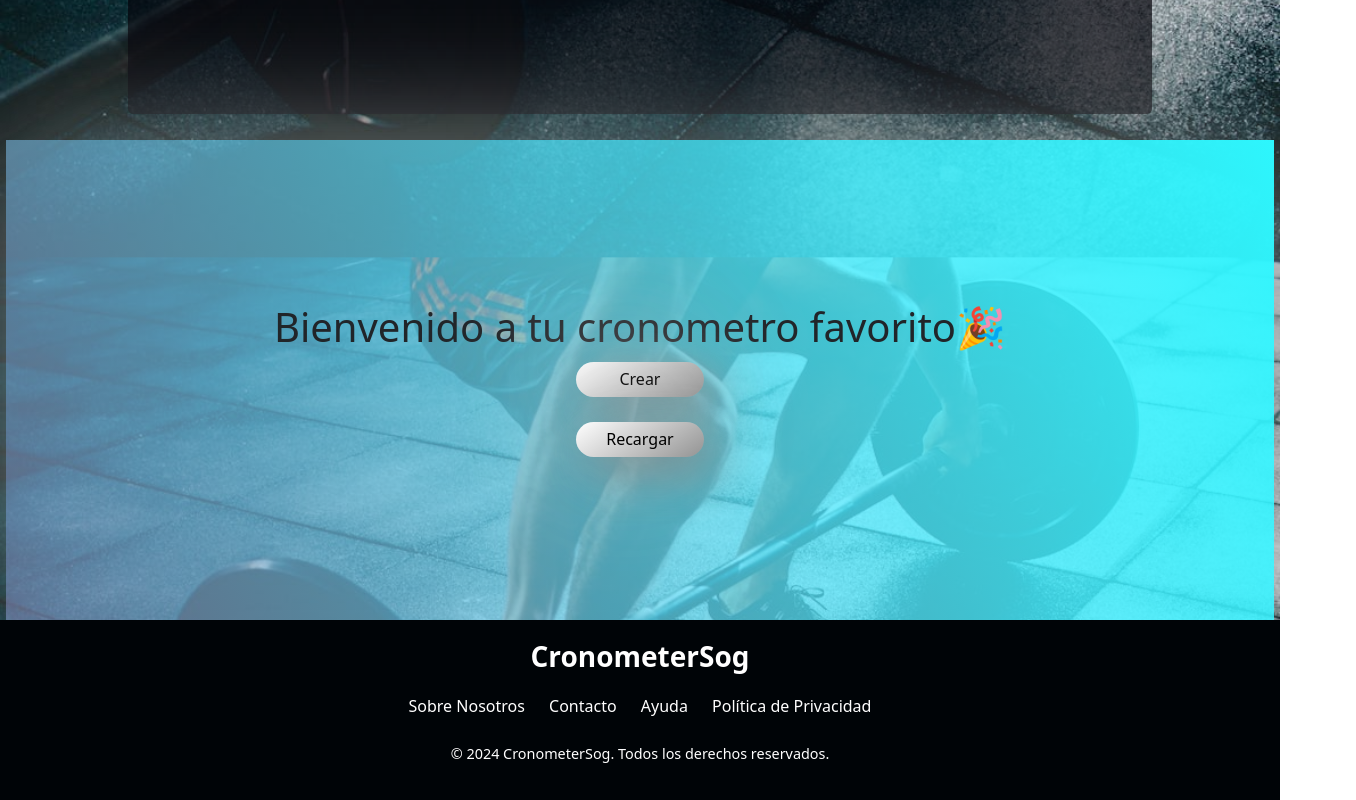
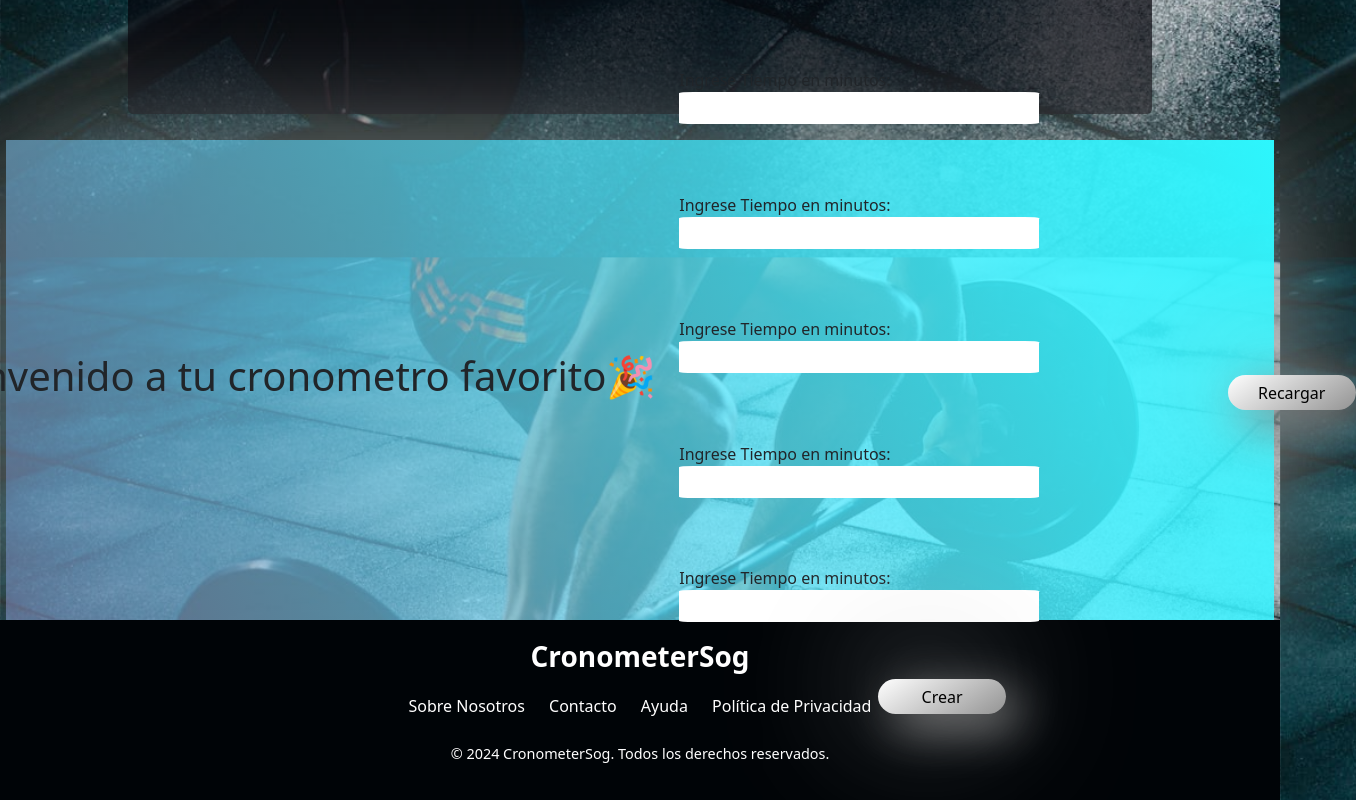
Before and after one commit to CamiloRol/paginaCronometer, a plain HTML site: page index.html in a window 1280 px wide. Both pictures are taken after typing "5" into the empty fields and a click on the button "Continuar". Shown: the part 596-1396 px from the top of the page, 1356 px wide, since content can reach past the window. Drawn offline with nearby package versions, Linux system fonts and the light colour scheme.

Commit message:
Changing commit languages finished createdInit function

```diff
--- a/css/func.css
+++ b/css/func.css
@@ -34,7 +34,7 @@
 }
 
 .carrouselcontainer-right h2{
-    color: aqua;
+    color: rgba(0, 255, 255, 0.636);
     align-items: inherit;
     width: 95%;
     margin-left: 10px;
@@ -42,7 +42,7 @@
 
 }
 #Funcionabilidad{
-
+    margin-top: 8%;
     padding: 10%;
     background-color: rgba(0, 0, 0, 0.952);
 }
--- a/css/style.css
+++ b/css/style.css
@@ -124,6 +124,13 @@ body{
     border: none;
 }
 
+.divTime {
+    display: flex;
+    flex-wrap: wrap;
+    padding: 4% 4% 4% 4%;
+    margin-bottom: 4%;
+}
+
 .btnStyling {
     border: none;
     width: 128px;
--- a/js/main.js
+++ b/js/main.js
@@ -1,4 +1,4 @@
-/* import Cronometro from "./Cronometro"; */
+import Cronometro from "./Cronometro.js";
 
 const setCronometers = document.getElementById('setCronometers')
 const procInit = document.getElementById('procInit')
@@ -7,12 +7,10 @@ const procCreated = document.getElementById('procCreated')
 let setTime
 const reloadPage = document.getElementById('reloadPage')
 
-//Obtencion de valores
-const getCronoValue = document.getElementById('getCronoValue').value
-
 window.addEventListener('load', iniciar)
 
-/* let crono1 = new Cronometro(getCronoValue, setTime) */
+/* Aun no tengo certeza donde voy a ubicar el objeto cronometro como tal */
+let crono1 = new Cronometro(getCronoValue, setTime)
 
 /* lo que hacemos con window load es tener una funcion que nos precargue botones o funcionalidades iniciales para la pagina */
 function iniciar() {
@@ -20,27 +18,41 @@ function iniciar() {
     procInit.addEventListener('click', function (event) {
         event.preventDefault();
         setCronometers.style.display = "none";
-        createdInit()
+        createdInit();
     })
-/*  procCreated.addEventListener('click', function () {
-
-    }) */
 
     reloadPage.addEventListener('click', function () {
     location.reload()
     })
 }
 
-/* Esta es la funcion que solicita los tiempos que va a tener los cronos */
+/*  Esta es la funcion que solicita los tiempos que va a tener los cronos */
 function createdInit() {
     settersTime.style.display = "flex"
-    for (let i = 0; i < getCronoValue; i++) {
-        settersTime.insertAdjacentHTML("afterbegin",`
-                <div>
-                    <label for="">Ingrese Tiempo en minutos: </label>
-                    <input type="number" id="setTime${i}">
-                </div>
-                <button id="procCreated" class="btnStyling">Crear</button>`)
+    let content = '';
+
+    const getCronoValue = document.getElementById('getCronoValue').value
+
+    if (getCronoValue < 6) {
+        for (let i = 0; i < getCronoValue; i++) {
+            content += ` <div class="divTime">
+            <label for="setTime${i}">Ingrese Tiempo en minutos: </label>
+            <input type="number" id="setTime${i}"> </div> `
+        }
+    }else {
+        content += `<p>Estamos programados para brindarte la mejor experiencia por eso lo maximo que puedes insertar son 5 cronometros</p>`
     }
-    settersTime.insertAdjacentHTML("beforeend", ` <button id="procCreated" class="btnStyling">Crear</button> `)
+
+    content += ` <button id="procCreated" class="btnStyling">Crear</button> `
+
+    settersTime.innerHTML += content
+
+    document.addEventListener('click', function(event) { if (event.target && event.target.id === 'procCreated')
+
+        {console.log('Botón Crear presionado');}
+    })
 }
+
+function createdCrono() {
+    let crono1 = new Cronometro(getCronoValue, setTime)
+}
```
